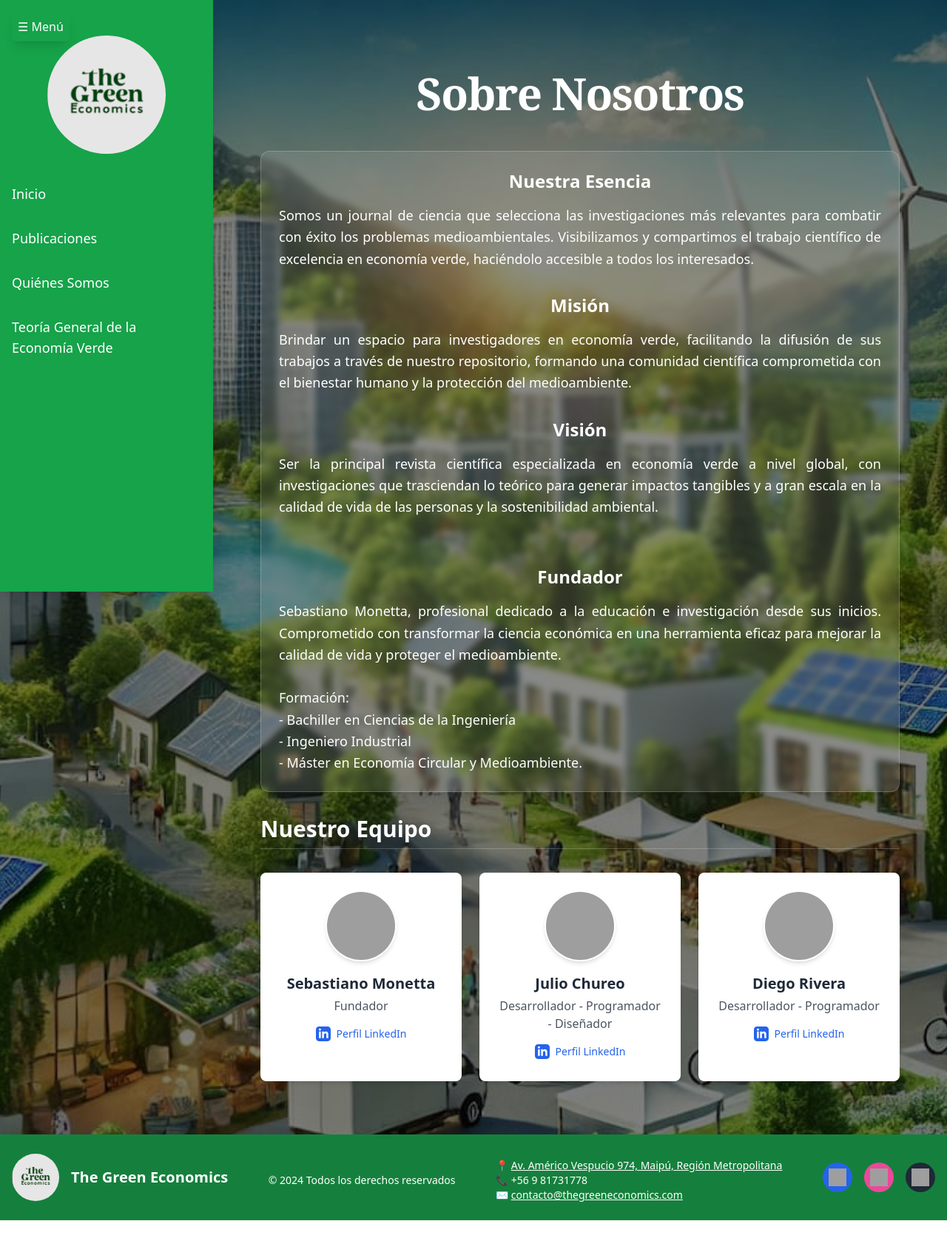
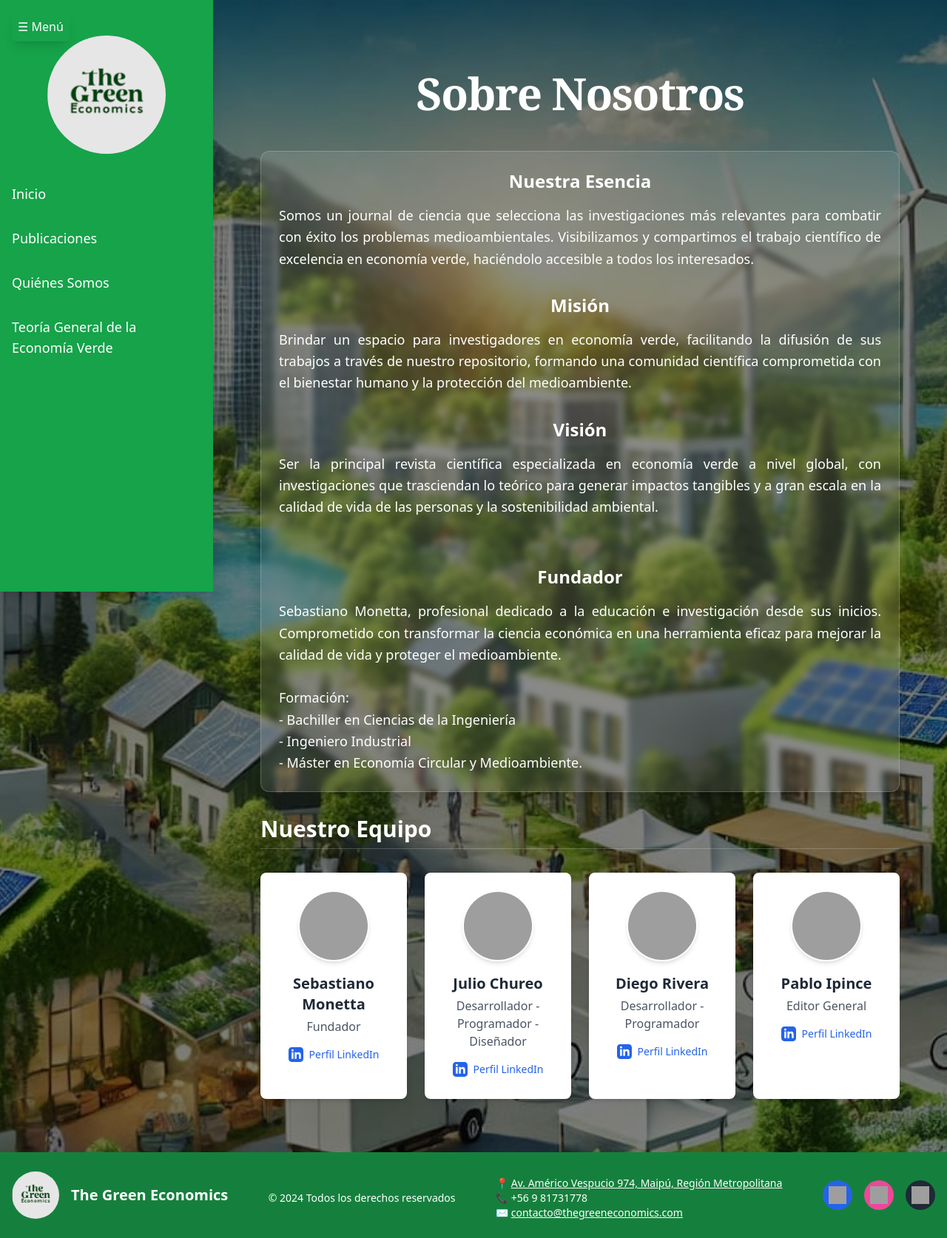
Before and after one commit to JulioChureo/TheGreenEconomics, a Django app: page /about/ in a window 1280 px wide. Shown: the whole page at 74% size. Before the commit the page ends 1650 px from the top, so only its background shows below. Run offline with Django 5.2, Linux system fonts and the light colour scheme; parts of the project's set-up code (start-up, migrations or seed data) failed here and were passed over; some libraries are stand-ins or nearby versions; grey boxes are pictures that could not be loaded.

Commit message:
about arreglado

```diff
--- a/the_green_economics/templates/pages/about.html
+++ b/the_green_economics/templates/pages/about.html
@@ -63,12 +63,12 @@
         <!-- Sección del equipo -->
         <div class="mt-12">
             <h2 class="text-3xl font-semibold text-white mb-8 border-b pb-2 border-white border-opacity-20">Nuestro Equipo</h2>
-            <div class="grid md:grid-cols-3 gap-6">
+            <div class="grid md:grid-cols-4 gap-6">
 
                 <div class="bg-white p-6 rounded-lg shadow-md hover:shadow-lg transition-transform duration-300">
                     <div class="text-center">
                         <div class="mb-4">
-                            <img src="https://cdn.pixabay.com/photo/2015/10/05/22/37/blank-profile-picture-973460_1280.png"
+                            <img src="https://media.licdn.com/dms/image/v2/D4E03AQHL9wbNHEeYJQ/profile-displayphoto-shrink_200_200/B4EZbWRRWeHcAY-/0/1747351574931?e=1757548800&v=beta&t=1-5uO6wvr2vaCt8wUXGOihKCTpOez8Ly8NIbBp-RFjk"
                                  alt="Sebastian Monetta"
                                  class="w-24 h-24 rounded-full mx-auto object-cover border-2 border-white shadow-md hover:scale-105 transition-transform">
                         </div>
@@ -91,7 +91,7 @@
                 <div class="bg-white p-6 rounded-lg shadow-md hover:shadow-lg transition-transform duration-300">
                     <div class="text-center">
                         <div class="mb-4">
-                            <img src="https://media.licdn.com/dms/image/v2/C4D03AQFU_E2a3_Tqow/profile-displayphoto-shrink_200_200/profile-displayphoto-shrink_200_200/0/1523778784137?e=1750291200&amp;v=beta&amp;t=-N1XUiTNXUhLEfbD23_fzxcmHNjoKGdt8NR_iiSjmnk"
+                            <img src="https://media.licdn.com/dms/image/v2/D4E03AQF1X9qovPpw3g/profile-displayphoto-shrink_200_200/B4EZb.OGWjHkAY-/0/1748021832314?e=1757548800&v=beta&t=b3sJiufO6SFi-ZCt3E4KQ1NNfmw-GWbo4E2AJSGuWTU"
                                  alt="Julio Chureo"
                                  class="w-24 h-24 rounded-full mx-auto object-cover border-2 border-white shadow-md hover:scale-105 transition-transform">
                         </div>
@@ -133,7 +133,28 @@
 
                     </div>
                 </div>
+                <div class="bg-white p-6 rounded-lg shadow-md hover:shadow-lg transition-transform duration-300">
+                    <div class="text-center">
+                        <div class="mb-4">
+                            <img src="https://media.licdn.com/dms/image/v2/D4E03AQEvxHO6POReqQ/profile-displayphoto-shrink_200_200/profile-displayphoto-shrink_200_200/0/1722364023285?e=1757548800&v=beta&t=I-Wr18q3EtDRCmamaz12LS60rO4VZYqKypAzKq_dA3k"
+                                 alt="Pablo Ipince"
+                                 class="w-24 h-24 rounded-full mx-auto object-cover border-2 border-white shadow-md hover:scale-105 transition-transform">
+                        </div>
+                        <h3 class="text-xl font-semibold text-gray-800 mb-1">Pablo Ipince</h3>
+                        <p class="text-gray-600 mb-4">Editor General</p>
 
+                        <a href="https://www.linkedin.com/in/pabloipince/"
+                           target="_blank"
+                           rel="noopener noreferrer"
+                           class="inline-flex items-center justify-center space-x-2 text-blue-600 hover:text-blue-800 transition-colors">
+                            <svg class="w-5 h-5" fill="currentColor" viewBox="0 0 24 24">
+                                <path d="M19 0h-14c-2.761 0-5 2.239-5 5v14c0 2.761 2.239 5 5 5h14c2.762 0 5-2.239 5-5v-14c0-2.761-2.238-5-5-5zm-11 19h-3v-11h3v11zm-1.5-12.268c-.966 0-1.75-.79-1.75-1.764s.784-1.764 1.75-1.764 1.75.79 1.75 1.764-.783 1.764-1.75 1.764zm13.5 12.268h-3v-5.604c0-3.368-4-3.113-4 0v5.604h-3v-11h3v1.765c1.396-2.586 7-2.777 7 2.476v6.759z"/>
+                            </svg>
+                            <span class="text-sm font-medium">Perfil LinkedIn</span>
+                        </a>
+
+                    </div>
+                </div>
             </div>
         </div>
 
```
